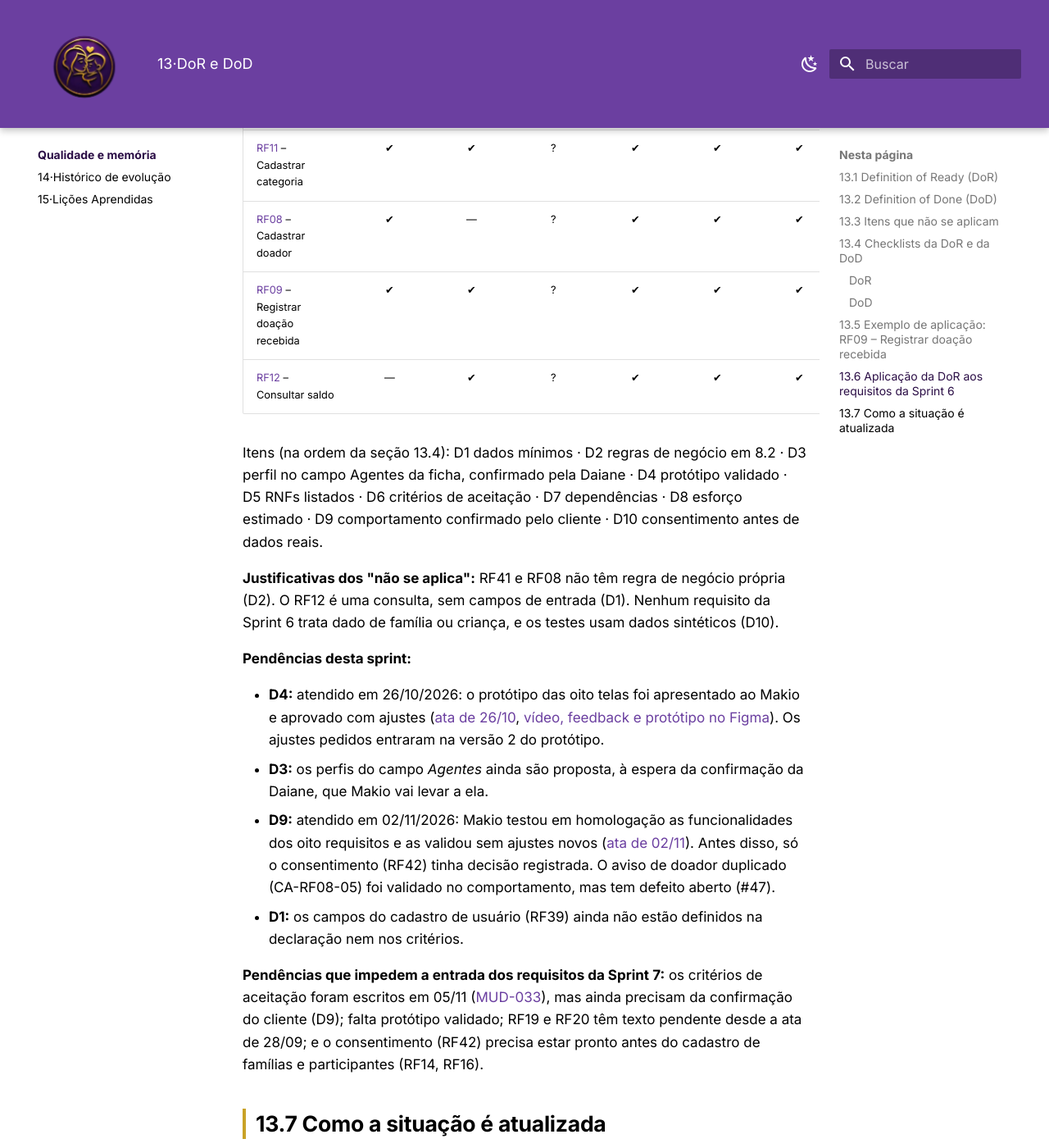
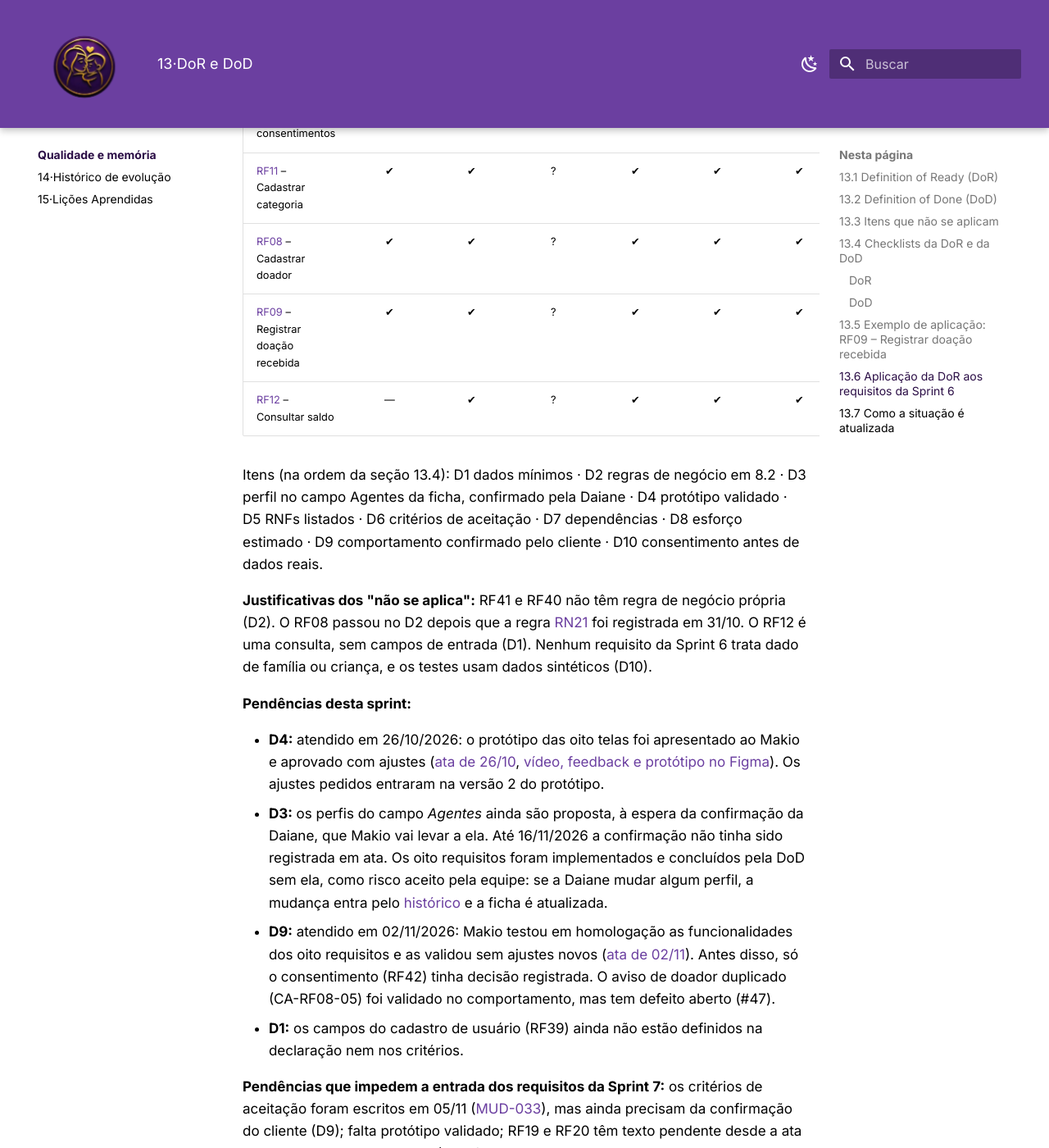
Before and after one commit to mdsreq-fga-unb/REQ-2026.2-T01-MaesGuerreiras, an MkDocs documentation site: the page built from docs/13-dor-dod/index.md, in a window 1280 px wide and 1400 px high, scrolled down 8821 px. Shown: the whole window at 82% size. Built offline with MkDocs 1.6.1 and Material for MkDocs 9.7.7, drawn with Linux system fonts in a browser that asks for light colours; some of the changed text lies outside the part shown.

Commit message:
Corrige o D2 da DoR da Sprint 6 e registra o D3 como risco aceito

```diff
--- a/docs/13-dor-dod/index.md
+++ b/docs/13-dor-dod/index.md
@@ -222,27 +222,27 @@ passou em todos os itens que se aplicam a ele no MVP.
 
 ## 13.6 Aplicação da DoR aos requisitos da Sprint 6
 
-Situação em 28/10/2026, com o item D9 atualizado em 06/11/2026. Os oito requisitos da Sprint 6 (filtro [Sprint 6](../08-requisitos/index.md#sprint-6) do catálogo) passaram pela DoR abaixo. Legenda: ✔ passou · ✖ não passou · — não se aplica · ? a confirmar pela equipe.
+Situação em 28/10/2026, com o item D9 atualizado em 06/11/2026 e o D2 corrigido em 16/11/2026. Os oito requisitos da Sprint 6 (filtro [Sprint 6](../08-requisitos/index.md#sprint-6) do catálogo) passaram pela DoR abaixo. Legenda: ✔ passou · ✖ não passou · — não se aplica · ? a confirmar pela equipe.
 
 | Requisito | D1 | D2 | D3 | D4 | D5 | D6 | D7 | D8 | D9 | D10 |
 | :--- | :---: | :---: | :---: | :---: | :---: | :---: | :---: | :---: | :---: | :---: |
 | [RF41](../08-requisitos/index.md#rf41) – Autenticar usuário | ✔ | — | ? | ✔ | ✔ | ✔ | ✔ | ✔ | ✔ | — |
 | [RF39](../08-requisitos/index.md#rf39) – Cadastrar usuário | ? | ✔ | ? | ✔ | ✔ | ✔ | ✔ | ✔ | ✔ | — |
-| [RF40](../08-requisitos/index.md#rf40) – Atribuir perfil | ✔ | ✔ | ? | ✔ | ✔ | ✔ | ✔ | ✔ | ✔ | — |
+| [RF40](../08-requisitos/index.md#rf40) – Atribuir perfil | ✔ | — | ? | ✔ | ✔ | ✔ | ✔ | ✔ | ✔ | — |
 | [RF42](../08-requisitos/index.md#rf42) – Registrar consentimentos | ✔ | ✔ | ? | ✔ | ✔ | ✔ | ✔ | ✔ | ✔ | — |
 | [RF11](../08-requisitos/index.md#rf11) – Cadastrar categoria | ✔ | ✔ | ? | ✔ | ✔ | ✔ | ✔ | ✔ | ✔ | — |
-| [RF08](../08-requisitos/index.md#rf08) – Cadastrar doador | ✔ | — | ? | ✔ | ✔ | ✔ | ✔ | ✔ | ✔ | — |
+| [RF08](../08-requisitos/index.md#rf08) – Cadastrar doador | ✔ | ✔ | ? | ✔ | ✔ | ✔ | ✔ | ✔ | ✔ | — |
 | [RF09](../08-requisitos/index.md#rf09) – Registrar doação recebida | ✔ | ✔ | ? | ✔ | ✔ | ✔ | ✔ | ✔ | ✔ | — |
 | [RF12](../08-requisitos/index.md#rf12) – Consultar saldo | — | ✔ | ? | ✔ | ✔ | ✔ | ✔ | ✔ | ✔ | — |
 
 Itens (na ordem da seção 13.4): D1 dados mínimos · D2 regras de negócio em 8.2 · D3 perfil no campo Agentes da ficha, confirmado pela Daiane · D4 protótipo validado · D5 RNFs listados · D6 critérios de aceitação · D7 dependências · D8 esforço estimado · D9 comportamento confirmado pelo cliente · D10 consentimento antes de dados reais.
 
-**Justificativas dos "não se aplica":** RF41 e RF08 não têm regra de negócio própria (D2). O RF12 é uma consulta, sem campos de entrada (D1). Nenhum requisito da Sprint 6 trata dado de família ou criança, e os testes usam dados sintéticos (D10).
+**Justificativas dos "não se aplica":** RF41 e RF40 não têm regra de negócio própria (D2). O RF08 passou no D2 depois que a regra [RN21](../08-requisitos/regras.md#rn21) foi registrada em 31/10. O RF12 é uma consulta, sem campos de entrada (D1). Nenhum requisito da Sprint 6 trata dado de família ou criança, e os testes usam dados sintéticos (D10).
 
 **Pendências desta sprint:**
 
 - **D4:** atendido em 26/10/2026: o protótipo das oito telas foi apresentado ao Makio e aprovado com ajustes ([ata de 26/10](../00-atas/index.md#ata-de-26102026), [vídeo, feedback e protótipo no Figma](../00-evidencias/index.md#avaliacao-do-prototipo-26102026)). Os ajustes pedidos entraram na versão 2 do protótipo.
-- **D3:** os perfis do campo *Agentes* ainda são proposta, à espera da confirmação da Daiane, que Makio vai levar a ela.
+- **D3:** os perfis do campo *Agentes* ainda são proposta, à espera da confirmação da Daiane, que Makio vai levar a ela. Até 16/11/2026 a confirmação não tinha sido registrada em ata. Os oito requisitos foram implementados e concluídos pela DoD sem ela, como risco aceito pela equipe: se a Daiane mudar algum perfil, a mudança entra pelo [histórico](../14-historico/index.md) e a ficha é atualizada.
 - **D9:** atendido em 02/11/2026: Makio testou em homologação as funcionalidades dos oito requisitos e as validou sem ajustes novos ([ata de 02/11](../00-atas/index.md#ata-de-02112026)). Antes disso, só o consentimento (RF42) tinha decisão registrada. O aviso de doador duplicado (CA-RF08-05) foi validado no comportamento, mas tem defeito aberto (#47).
 - **D1:** os campos do cadastro de usuário (RF39) ainda não estão definidos na declaração nem nos critérios.
 
```
Also changed, not shown: docs/08-requisitos/index.md (+2 -2 lines), docs/14-historico/index.md (+1 -0 lines).
